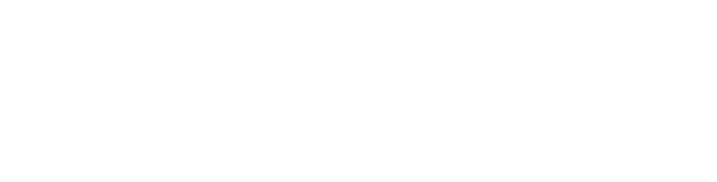
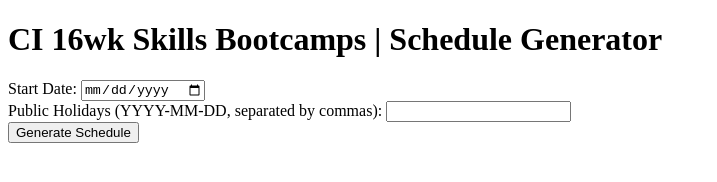
Before and after one commit to davidcalikes/bc-schedule-generator, a plain HTML site: page index.html in a window 1280 px wide. Shown: the whole page, without its empty margins (0-717 px from the left). Drawn offline with Linux system fonts and the light colour scheme.

Commit message:
Add AI Generated form & HTML Skeleton

```diff
--- a/index.html
+++ b/index.html
@@ -6,6 +6,19 @@
     <title>CI 16wk Skills Bootcamps Schedule Generator</title>
  </head>
  <body>
-
+    <h1>CI 16wk Skills Bootcamps | Schedule Generator</h1>
+    <form id="datesForm">
+        <div>
+            <label for="start_date">Start Date:</label>
+            <input type="date" id="start_date" name="start_date" required>
+        </div>
+        <div>
+            <label for="holidays">Public Holidays (YYYY-MM-DD, separated by commas):</label>
+            <input type="text" id="holidays" name="holidays">
+        </div>
+        <button type="submit">Generate Schedule</button>
+    </form>
+    <div id="schedule"></div>
+    <script src="script.js"></script>
  </body>
  </html>
```
